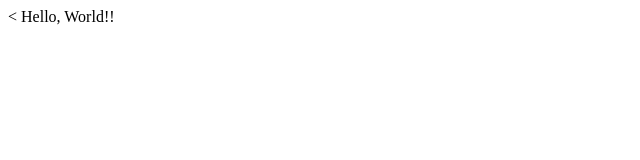
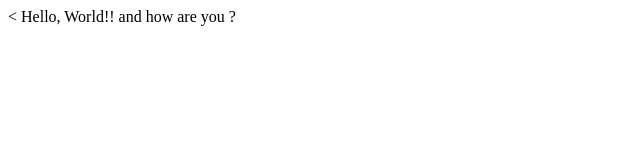
Before and after one commit to Austin3898/Work, a plain HTML site: page hello.html in a window 1280 px wide. Shown: the whole page, without its empty margins (0-640 px from the left). Drawn offline with Linux system fonts and the light colour scheme.

Commit message:
Update hello.html

```diff
--- a/hello.html
+++ b/hello.html
@@ -5,6 +5,6 @@
     <title>Webpage</title>
   </head>
   <body>
-    Hello, World!!
+    Hello, World!! and how are you ?
   </body>
 </html>
```
